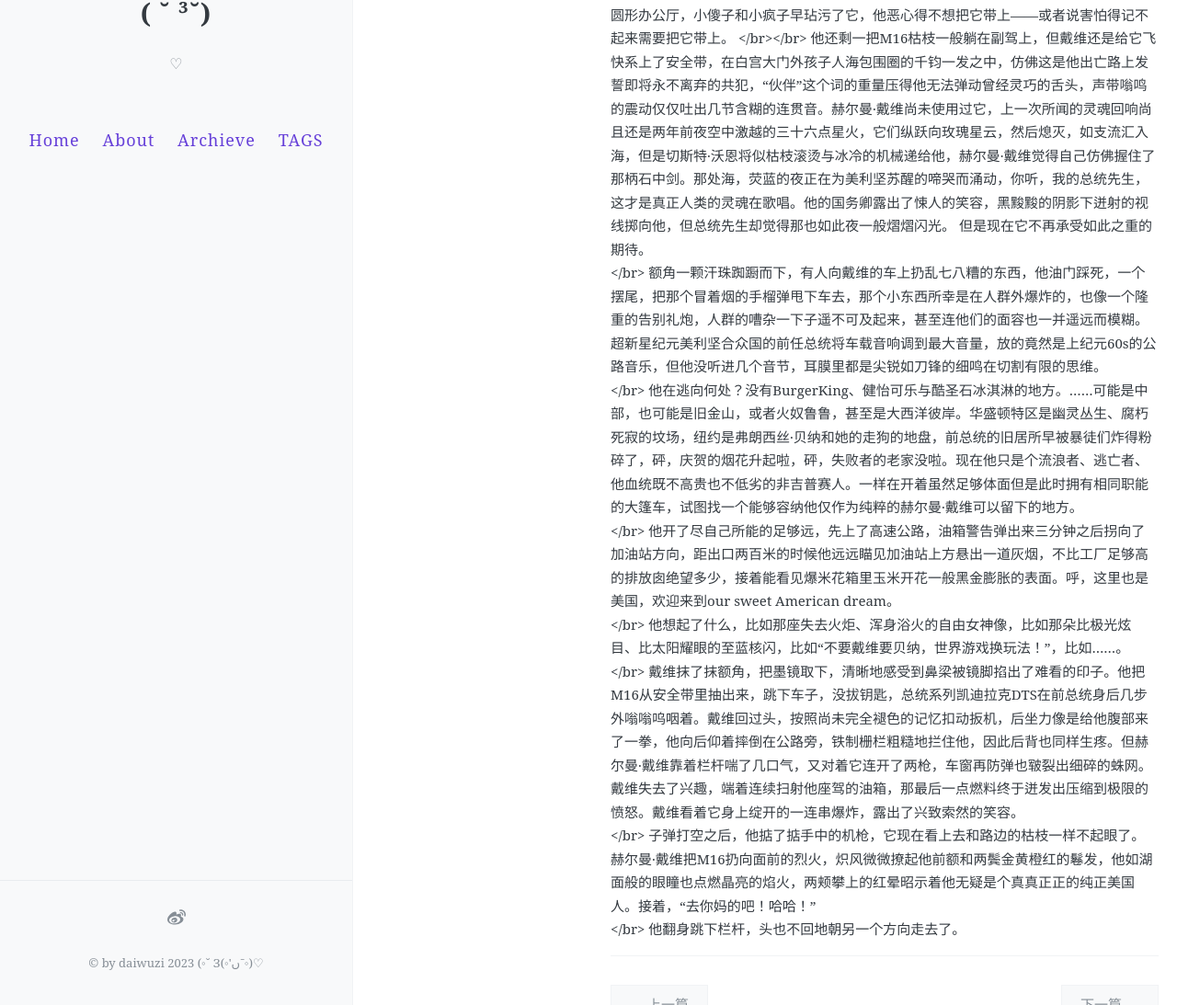
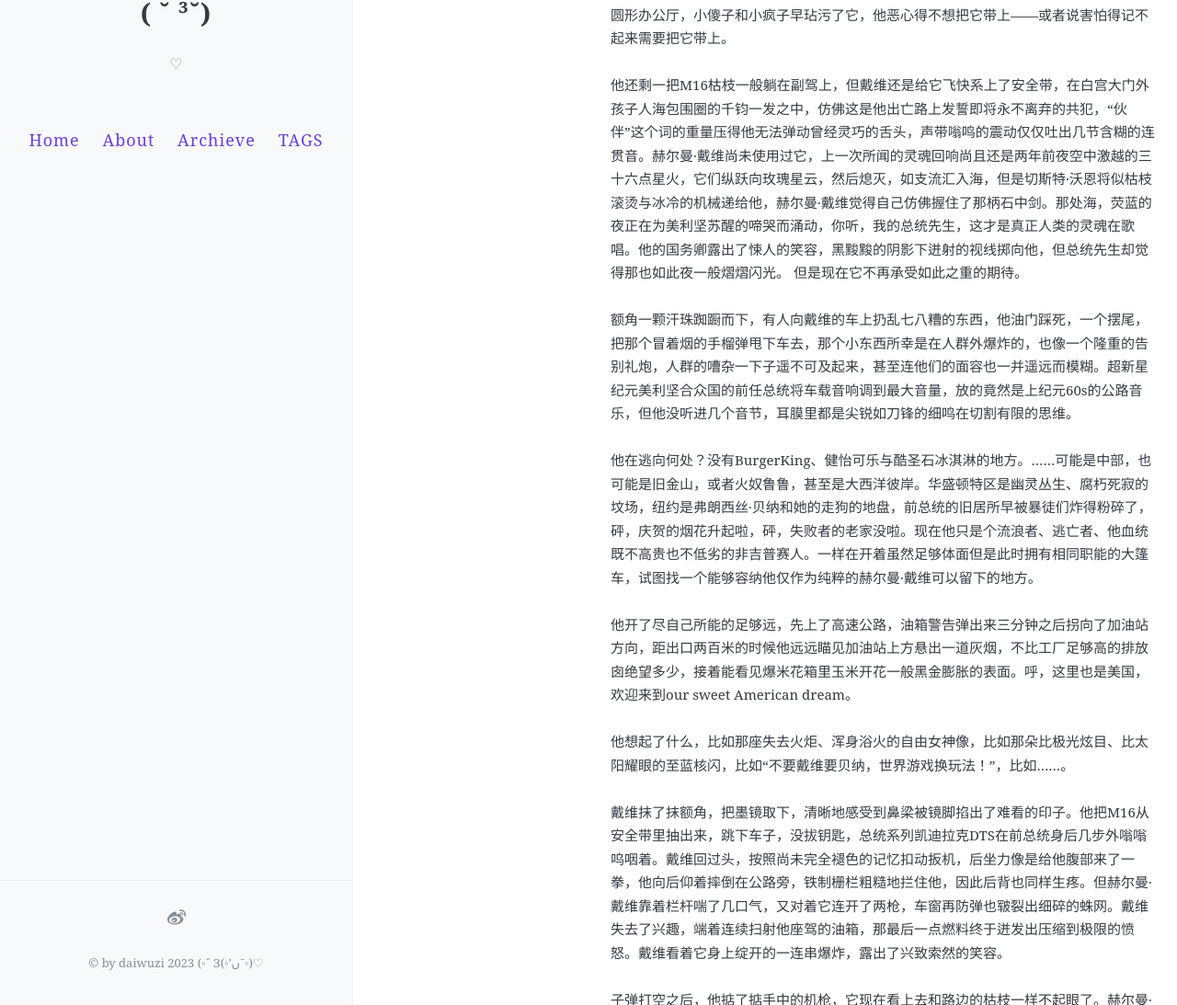
Before and after one commit to khieno/maybealiar, a Jekyll site: the page built from _posts/2022-03-08-chuwang.md, in a window 1280 px wide and 1400 px high. Shown: the part 307-1400 px from the top of the window at 92% size. Built offline with Jekyll 4.4.1, drawn with Linux system fonts in a browser that asks for light colours; comment, search, counter and statistics services are not loaded; some of the changed text lies outside the part shown.

Commit message:
改空格

```diff
--- a/_posts/2022-03-08-chuwang.md
+++ b/_posts/2022-03-08-chuwang.md
@@ -14,20 +14,20 @@ toc: true
 #### 逃离、逃离、逃离，去新世界。
 
 赫尔曼·戴维的出逃很简陋。他的工作制服（由于下台之后再没有服务人员帮他烫平而显得皱巴巴的），一副墨镜，翻箱倒柜找出的小学时期的MLB棒球帽（替补时和队服一整套买的，但是没有几次出场的机会），93号汽油的总统系列凯迪拉克DTS（本来已经不属于他，但是聪明的戴维多留了一把钥匙。油表显示油箱余量42%）。可惜他的斯诺克左轮留在了椭圆形办公厅，小傻子和小疯子早玷污了它，他恶心得不想把它带上——或者说害怕得记不起来需要把它带上。
-</br></br>
+<br><br>
 他还剩一把M16枯枝一般躺在副驾上，但戴维还是给它飞快系上了安全带，在白宫大门外孩子人海包围圈的千钧一发之中，仿佛这是他出亡路上发誓即将永不离弃的共犯，“伙伴”这个词的重量压得他无法弹动曾经灵巧的舌头，声带嗡鸣的震动仅仅吐出几节含糊的连贯音。赫尔曼·戴维尚未使用过它，上一次所闻的灵魂回响尚且还是两年前夜空中激越的三十六点星火，它们纵跃向玫瑰星云，然后熄灭，如支流汇入海，但是切斯特·沃恩将似枯枝滚烫与冰冷的机械递给他，赫尔曼·戴维觉得自己仿佛握住了那柄石中剑。那处海，荧蓝的夜正在为美利坚苏醒的啼哭而涌动，你听，我的总统先生，这才是真正人类的灵魂在歌唱。他的国务卿露出了悚人的笑容，黑黢黢的阴影下迸射的视线掷向他，但总统先生却觉得那也如此夜一般熠熠闪光。
 但是现在它不再承受如此之重的期待。
-<br></br>
+<br><br>
 额角一颗汗珠踟蹰而下，有人向戴维的车上扔乱七八糟的东西，他油门踩死，一个摆尾，把那个冒着烟的手榴弹甩下车去，那个小东西所幸是在人群外爆炸的，也像一个隆重的告别礼炮，人群的嘈杂一下子遥不可及起来，甚至连他们的面容也一并遥远而模糊。超新星纪元美利坚合众国的前任总统将车载音响调到最大音量，放的竟然是上纪元60s的公路音乐，但他没听进几个音节，耳膜里都是尖锐如刀锋的细鸣在切割有限的思维。
-<br></br>
+<br><br>
 他在逃向何处？没有BurgerKing、健怡可乐与酷圣石冰淇淋的地方。……可能是中部，也可能是旧金山，或者火奴鲁鲁，甚至是大西洋彼岸。华盛顿特区是幽灵丛生、腐朽死寂的坟场，纽约是弗朗西丝·贝纳和她的走狗的地盘，前总统的旧居所早被暴徒们炸得粉碎了，砰，庆贺的烟花升起啦，砰，失败者的老家没啦。现在他只是个流浪者、逃亡者、他血统既不高贵也不低劣的非吉普赛人。一样在开着虽然足够体面但是此时拥有相同职能的大篷车，试图找一个能够容纳他仅作为纯粹的赫尔曼·戴维可以留下的地方。
-<br></br>
+<br><br>
 他开了尽自己所能的足够远，先上了高速公路，油箱警告弹出来三分钟之后拐向了加油站方向，距出口两百米的时候他远远瞄见加油站上方悬出一道灰烟，不比工厂足够高的排放囱绝望多少，接着能看见爆米花箱里玉米开花一般黑金膨胀的表面。呼，这里也是美国，欢迎来到our sweet American dream。
-<br></br>
+<br><br>
 他想起了什么，比如那座失去火炬、浑身浴火的自由女神像，比如那朵比极光炫目、比太阳耀眼的至蓝核闪，比如“不要戴维要贝纳，世界游戏换玩法！”，比如……。
-<br></br>
+<br><br>
 戴维抹了抹额角，把墨镜取下，清晰地感受到鼻梁被镜脚掐出了难看的印子。他把M16从安全带里抽出来，跳下车子，没拔钥匙，总统系列凯迪拉克DTS在前总统身后几步外嗡嗡呜咽着。戴维回过头，按照尚未完全褪色的记忆扣动扳机，后坐力像是给他腹部来了一拳，他向后仰着摔倒在公路旁，铁制栅栏粗糙地拦住他，因此后背也同样生疼。但赫尔曼·戴维靠着栏杆喘了几口气，又对着它连开了两枪，车窗再防弹也皲裂出细碎的蛛网。戴维失去了兴趣，端着连续扫射他座驾的油箱，那最后一点燃料终于迸发出压缩到极限的愤怒。戴维看着它身上绽开的一连串爆炸，露出了兴致索然的笑容。
-<br></br>
+<br><br>
 子弹打空之后，他掂了掂手中的机枪，它现在看上去和路边的枯枝一样不起眼了。赫尔曼·戴维把M16扔向面前的烈火，炽风微微撩起他前额和两鬓金黄橙红的鬈发，他如湖面般的眼瞳也点燃晶亮的焰火，两颊攀上的红晕昭示着他无疑是个真真正正的纯正美国人。接着，“去你妈的吧！哈哈！”
-<br></br>
+<br><br>
 他翻身跳下栏杆，头也不回地朝另一个方向走去了。
```
